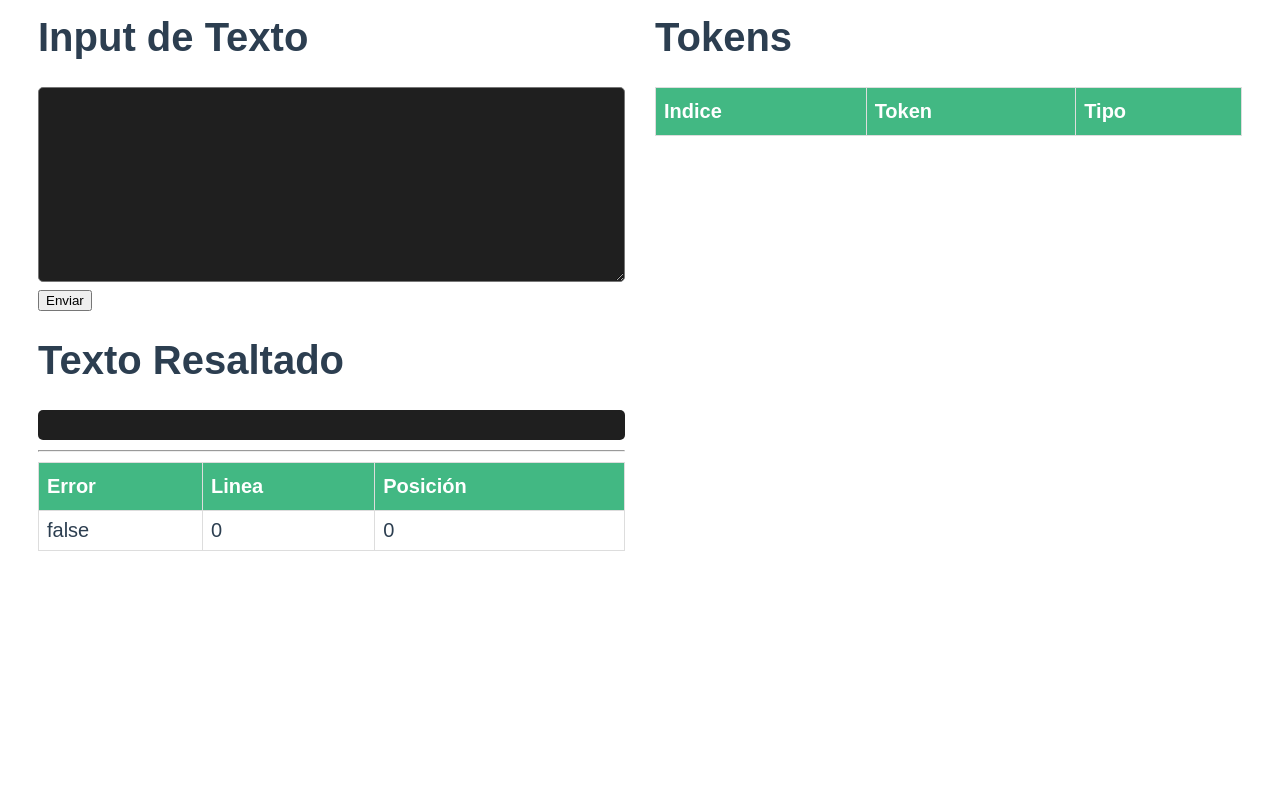
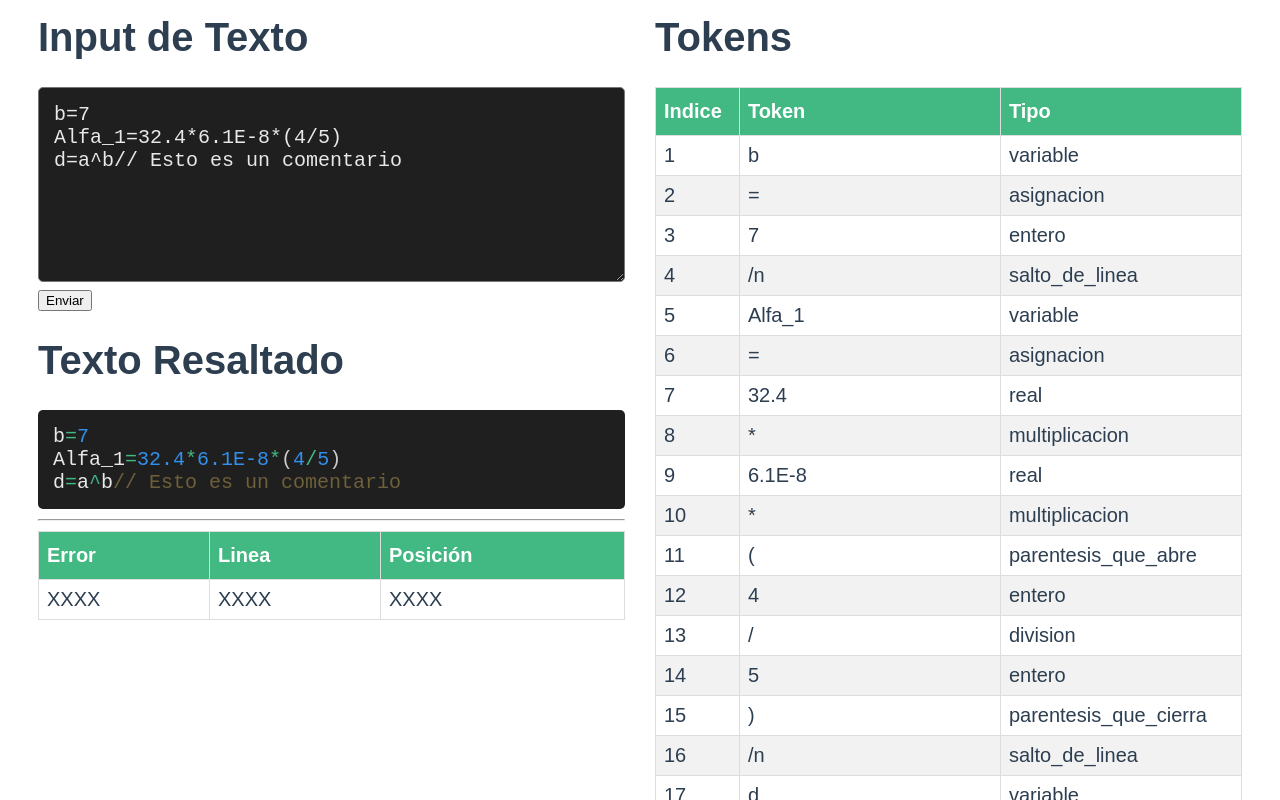
Before and after one commit to LuisAGuzmanI/TC2037-resaltador-de-sintaxis, a Vue app: page / in a window 1280 px wide. Shown: the part 320-1120 px from the top of the page. Before the commit the page ends 909 px from the top, so only its background shows below. Built offline with nearby package versions, Linux system fonts and the light colour scheme.

Commit message:
BugFixes
Ahora reconoce la V, y le amplió la definición del token de división

```diff
--- a/src/assets/js/getTokens.js
+++ b/src/assets/js/getTokens.js
@@ -1,7 +1,7 @@
 const digitos = ['1','2','3','4','5','6','7','8','9','0']
 
 // Lista con caracteres de la 'a' a la 'z', 'A' a la 'Z' y '_'
-const caracteres = ['q','w','e','r','t','y','u','i','o','p','a','s','d','f','g','h','j','k','l','ñ','z','x','c','b','n','m','Q','W','E','R','T','Y','U','I','O','P','A','S','D','F','G','H','J','K','L','Ñ','Z','X','C','V','B','N','M','_']
+const caracteres = ['q','w','e','r','t','y','u','i','o','p','a','s','d','f','g','h','j','k','l','ñ','z','x','c','v','b','n','m','Q','W','E','R','T','Y','U','I','O','P','A','S','D','F','G','H','J','K','L','Ñ','Z','X','C','V','B','N','M','_']
 
 // [{tipo, token}, aumento]
 const automata = (str, index) => {
@@ -17,7 +17,7 @@ const automata = (str, index) => {
         case '+':
             return [{token, tipo:'suma'}, 1];
         case '*':
-            return [{token, tipo:'multiplicación'}, 1];
+            return [{token, tipo:'multiplicacion'}, 1];
         case '(':
             return [{token, tipo:'parentesis_que_abre'}, 1];
         case ')':
@@ -25,8 +25,8 @@ const automata = (str, index) => {
         default:
             if (token === '-' && !digitos.includes(str[index + 1])) {
                 return [{token, tipo:'resta'}, 1];
-            } else if (token === '/' && str[index + 1] === ' ') {
-                return [{token, tipo:'división'}, 1];
+            } else if (token === '/' && (str[index + 1] === ' ' || digitos.includes(str[index + 1])) || str[index + 1]=== '-' || str[index + 1]=== '(' ) {
+                return [{token, tipo:'division'}, 1];
             } else if (token === '/' && str[index + 1 ] === '/') {
                 return [{token:(str.slice(index, str.length)), tipo:'comentario'}, str.length - index ]  ;
             }
@@ -98,7 +98,7 @@ const getTokens = (rawText) => {
             }
             i += aumento;
         }
-        finalTokens.push({token:'-n', tipo: 'salto_de_linea'})
+        finalTokens.push({token:'/n', tipo: 'salto_de_linea'})
     }
 
     return finalTokens;
--- a/src/components/HelloWorld.vue
+++ b/src/components/HelloWorld.vue
@@ -65,13 +65,16 @@
 <script>
 import getTokens from '../assets/js/getTokens';
 import getSintax from '../assets/js/getSintax';
+const initialRawText = `b=7
+Alfa_1=32.4*6.1E-8*(4/5)
+d=a^b// Esto es un comentario`
 export default {
   name: 'HelloWorld',
   data() {
         return {
-            tokens: {},
-            rawText: '',
-            sintax: {error: false, linea: 0, pos: 0}
+            rawText: initialRawText,
+            sintax: {error: 'XXXX', linea: 'XXXX', pos: 'XXXX'},
+            tokens: getTokens(initialRawText),
         }
     },
     methods: {
@@ -93,7 +96,7 @@ export default {
             return ((tipo === 'entero') || (tipo === 'real'));
         },
         isOperador (tipo) {
-            return ((tipo === 'asignacion') || (tipo === 'potencia') || (tipo === 'multiplicación') || (tipo === 'división') || (tipo === 'suma') || (tipo === 'resta'))
+            return ((tipo === 'asignacion') || (tipo === 'potencia') || (tipo === 'multiplicacion') || (tipo === 'division') || (tipo === 'suma') || (tipo === 'resta'))
         },
         isComentario (tipo) {
             return (tipo === 'comentario');
```
